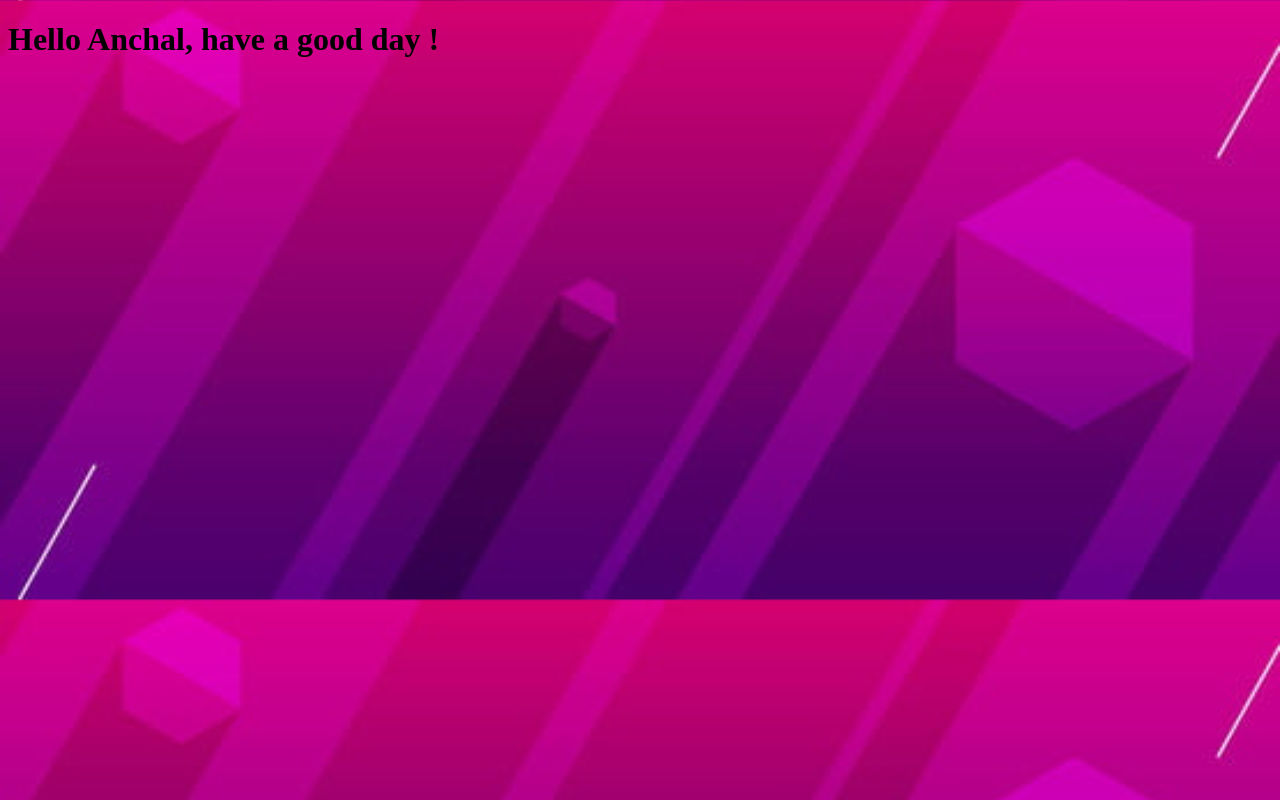
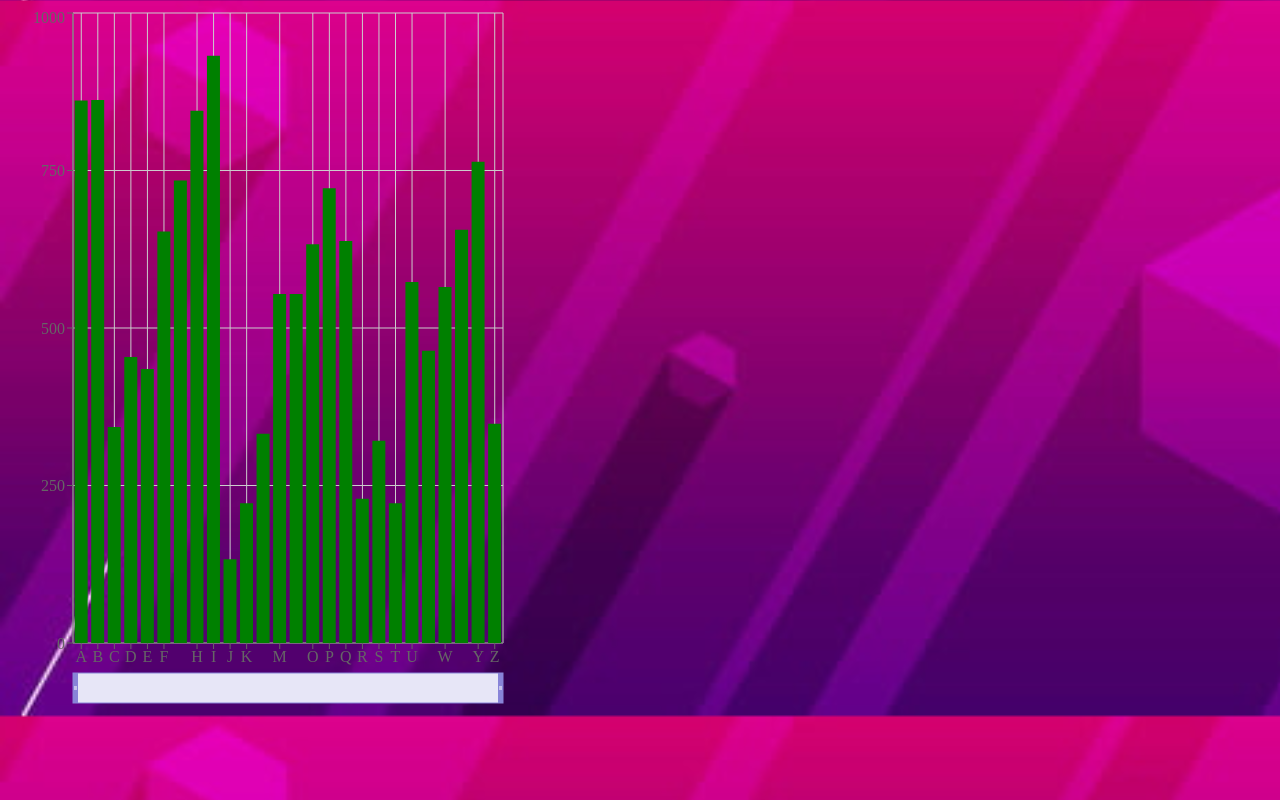
Before and after one commit to code1511/YourBeat, a React (Create React App) app in the folder music/: page / in a window 1280 px wide. Built offline with nearby package versions, Linux system fonts and the light colour scheme.

Commit message:
rechart js

```diff
--- a/music/src/App.js
+++ b/music/src/App.js
@@ -1,8 +1,84 @@
-import React from "react"
-function App() {
-  return (
-   <h1>Hello Anchal, have a good day !</h1>
-  );
+import React from 'react';
+import { BarChart, Bar, Brush, XAxis,
+
+    YAxis, CartesianGrid} from 'recharts';
+
+
+const App = () => {
+
+// Sample data
+const data = [
+
+  {name:'A', x:861},
+
+  {name:'B', x:862},
+
+  {name:'C', x:343},
+
+  {name:'D', x:454},
+
+  {name:'E', x:435},
+
+  {name:'F', x:653},
+
+  {name:'G', x:734},
+
+  {name:'H', x:845},
+
+  {name:'I', x:932},
+
+  {name:'J', x:133},
+
+  {name:'K', x:222},
+
+  {name:'L', x:332},
+
+  {name:'M', x:554},
+
+  {name:'N', x:554},
+
+  {name:'O', x:633},
+
+  {name:'P', x:722},
+
+  {name:'Q', x:638},
+
+  {name:'R', x:229},
+
+  {name:'S', x:321},
+
+  {name:'T', x:222},
+
+  {name:'U', x:573},
+
+  {name:'V', x:464},
+
+  {name:'W', x:565},
+
+  {name:'X', x:656},
+
+  {name:'Y', x:764},
+
+  {name:'Z', x:348},
+];
+
+
+return (
+
+  <BarChart width={500} height={700} data={data} >
+
+      <CartesianGrid/>
+
+      <XAxis dataKey="name" />
+
+      <YAxis />
+
+      <Brush dataKey="name" height={30} stroke="#8884d8" />
+
+      <Bar dataKey="x" fill="green" />
+
+  </BarChart>
+);
 }
 
 export default App;
```
